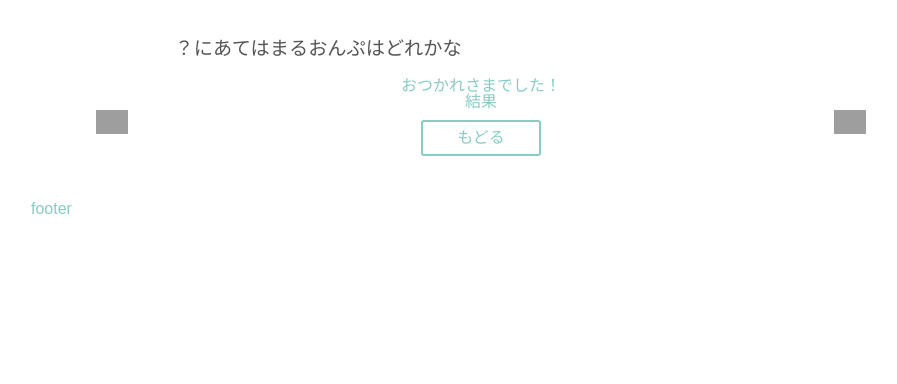
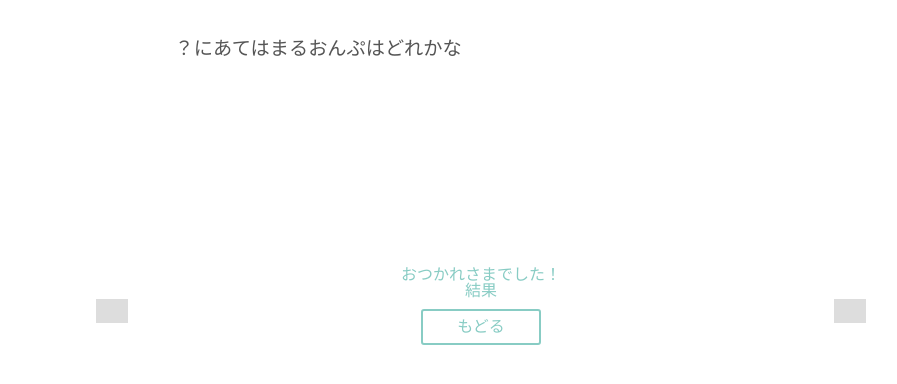
Before and after one commit to 2n-75/zemi, a PHP site: page / in a window 1280 px wide. Shown: the part 75-459 px from the top of the page, without its empty margins (159-1056 px from the left). Run offline with PHP 8.4, Linux system fonts and the light colour scheme; style sheets or scripts are compiled from the project's sources; some libraries are stand-ins or nearby versions; grey boxes are pictures that could not be loaded.

Commit message:
css調整

```diff
--- a/music-work/css/layout/layout.scss
+++ b/music-work/css/layout/layout.scss
@@ -46,3 +46,7 @@
   width: 80%;
   margin: 0 10%;
 }
+
+.resultText__wrapper {
+  margin: 30% 0;
+}
--- a/music-work/index.php
+++ b/music-work/index.php
@@ -50,7 +50,6 @@
 			</main>
 			<footer>
 				<div class="content__inner">
-					footer
 				</div>
 			</footer>
 
--- a/music-work/js/object/swiper.js
+++ b/music-work/js/object/swiper.js
@@ -1,5 +1,4 @@
 import { showHint } from '../object/hint.js';
-import { showResult } from '../object/result.js';
 import { count } from '../component/score.js';
 
 const swiper = new Swiper('.swiper-container', {
```
